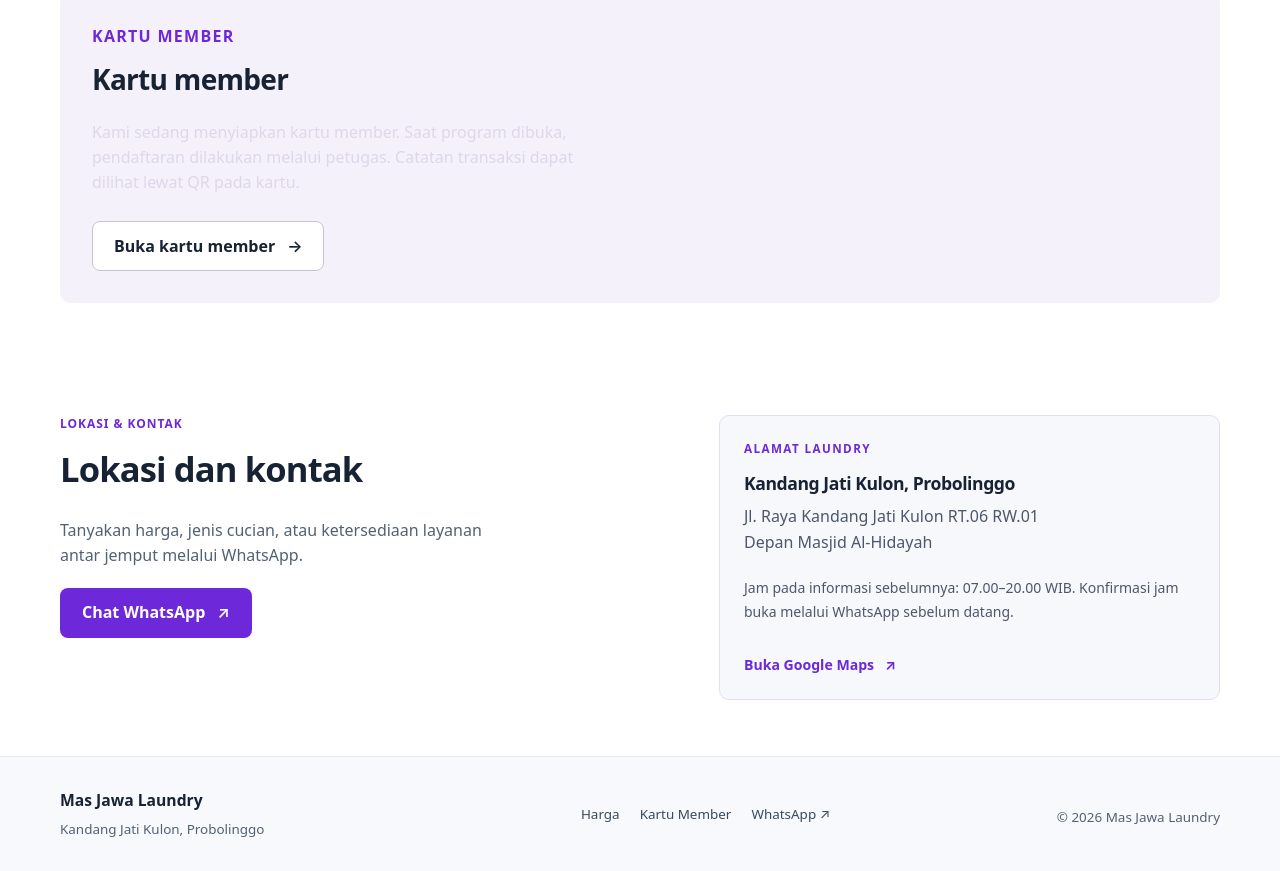
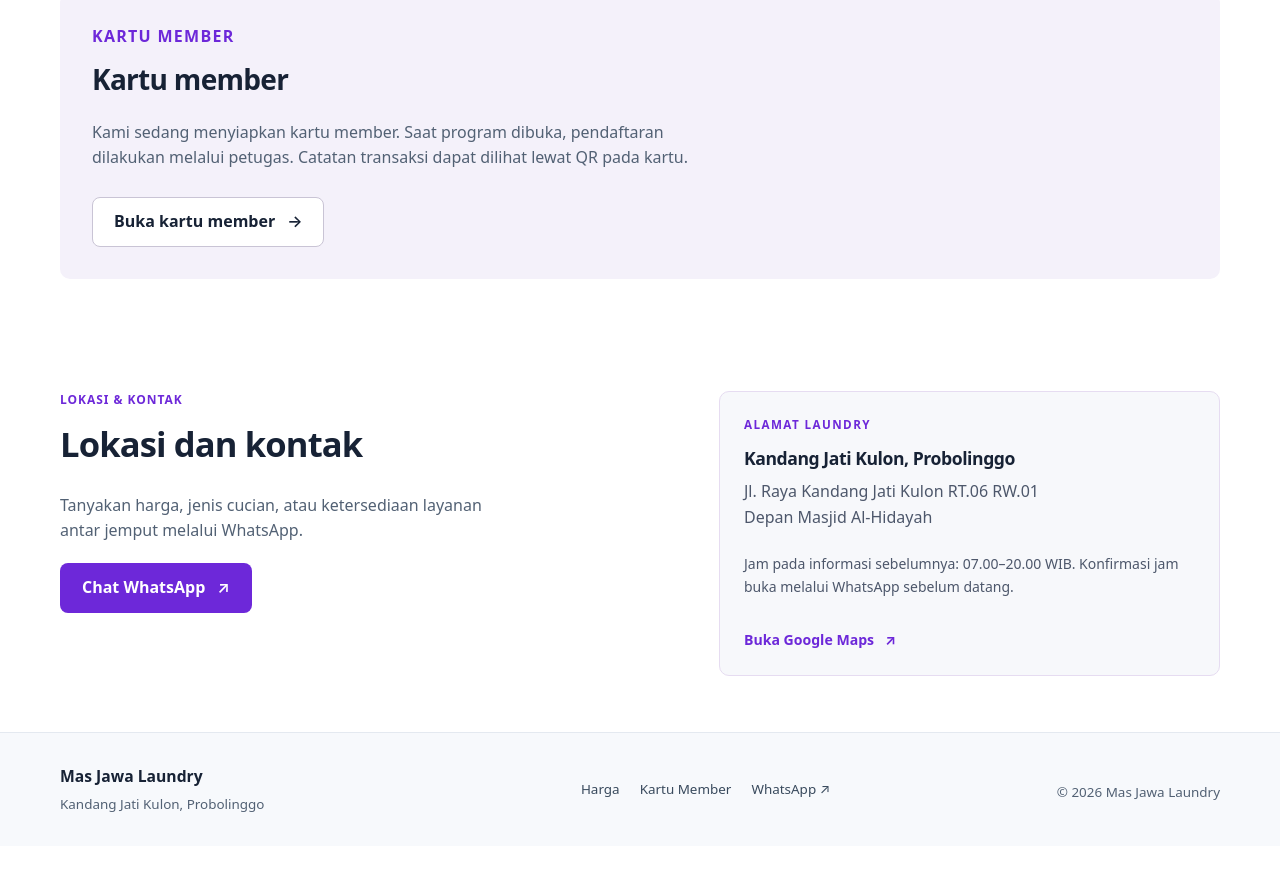
Before and after one commit to warasjawa-laundry/Mas, a Next.js app: page / in a window 1280 px wide. Shown: the part 1620-2491 px from the top of the page. After the commit the page ends 2466 px from the top, so only its background shows below. Built offline with nearby package versions, Linux system fonts and the light colour scheme.

Commit message:
fix(ui): retain readable member panel contrast

```diff
--- a/app/globals.css
+++ b/app/globals.css
@@ -107,7 +107,7 @@ h3 { font-size: 1.22rem; }
 .member-feature { background: #211a33; color: white; border-radius: 22px; padding: clamp(28px, 5vw, 60px); display: grid; grid-template-columns: 1.1fr .85fr; align-items: center; gap: 60px; }
 .eyebrow-light { color: #cfb5fa; }
 .member-feature h2 { max-width: 620px; }
-.member-feature-copy>p:not(.eyebrow) { color: #ded7e9; max-width: 515px; }
+.member-feature-copy>p:not(.eyebrow) { color: var(--muted); max-width: 640px; }
 .member-feature .button { margin-top: 11px; }
 .member-feature-steps { display: grid; gap: 0; }
 .member-feature-steps>div { display: flex; gap: 20px; align-items: start; padding: 20px 0; border-bottom: 1px solid rgb(255 255 255 / .16); }
```
